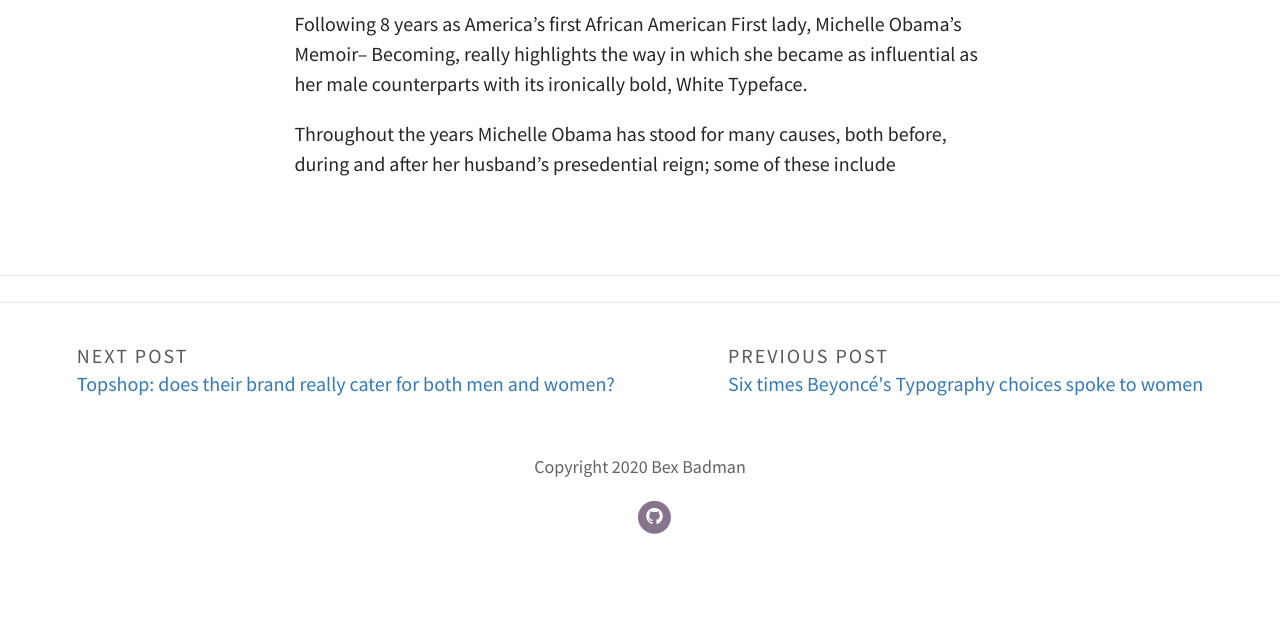
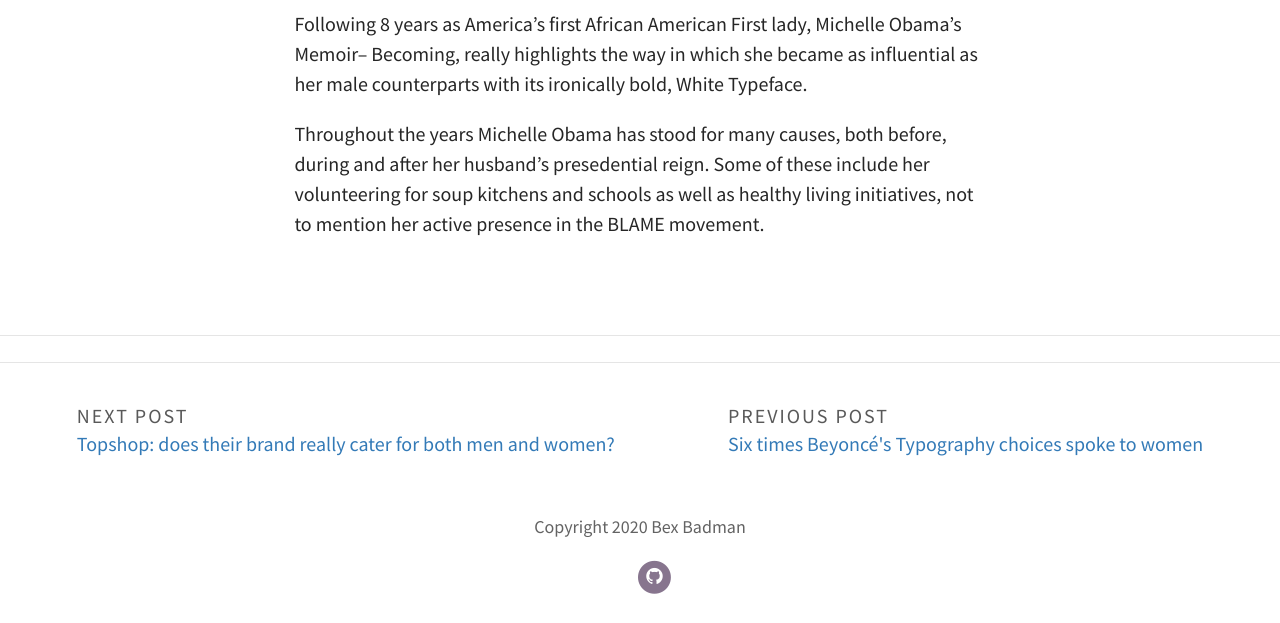
Before and after one commit to rebeccabadman1999/Bex-Badman-Blog, a Jekyll site: the page built from _posts/2020-11-14-thinking-like-a-man-the-typeface-behind-the-first-lady.md, in a window 1280 px wide and 1000 px high, cut to the strip 377-1000 px from the top of the window. Built offline with Jekyll 4.4.1, drawn with Linux system fonts in a browser that asks for light colours; some web fonts are replaced; comment, search, counter and statistics services are not loaded.

Commit message:
Update Post “2020-11-14-thinking-like-a-man-the-typeface-behind-the-first-lady”

```diff
--- a/_posts/2020-11-14-thinking-like-a-man-the-typeface-behind-the-first-lady.md
+++ b/_posts/2020-11-14-thinking-like-a-man-the-typeface-behind-the-first-lady.md
@@ -7,4 +7,4 @@
 ---
 Following 8 years as America's first African American First lady, Michelle Obama's Memoir-- Becoming, really highlights the way in which she became as influential as her male counterparts with its ironically bold, White Typeface.
 
-Throughout the years Michelle Obama has stood for many causes, both before, during and after her husband's presedential reign; some of these include
+Throughout the years Michelle Obama has stood for many causes, both before, during and after her husband's presedential reign. Some of these include her volunteering for soup kitchens and schools as well as healthy living initiatives, not to mention her active presence in the BLAME movement.
```
